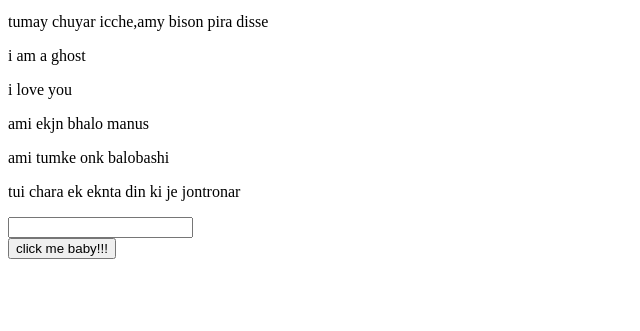
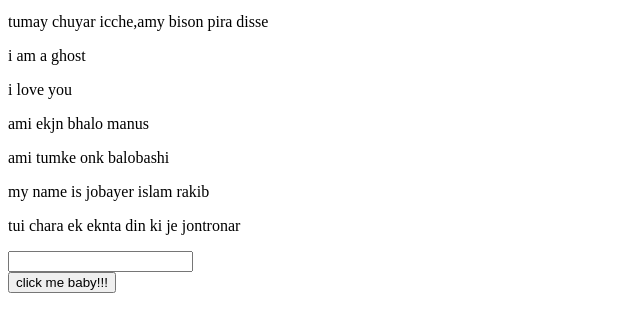
Before and after one commit to jirakib/my-first-website, a plain HTML site: page index.html in a window 1280 px wide. Shown: the part 101-432 px from the top of the page, without its empty margins (0-640 px from the left). Drawn offline with Linux system fonts and the light colour scheme.

Commit message:
Update index.html

```diff
--- a/index.html
+++ b/index.html
@@ -13,7 +13,8 @@
    <p>i am a ghost</p>
    <p> i love you </p>
    <p>ami ekjn bhalo manus</p>
-   <p>ami tumke onk balobashi</p>
+    <p>ami tumke onk balobashi</p>
+    <p>my name is jobayer islam rakib</p>
    <p>tui chara ek eknta din ki je jontronar </p>
    <input type="text">
    <br>
```
